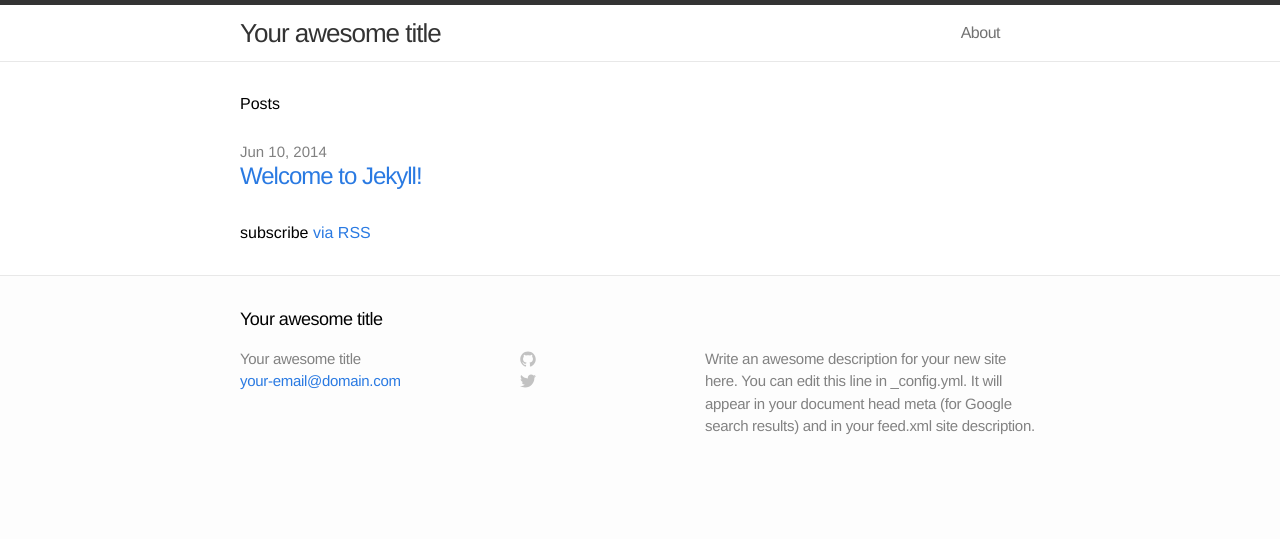
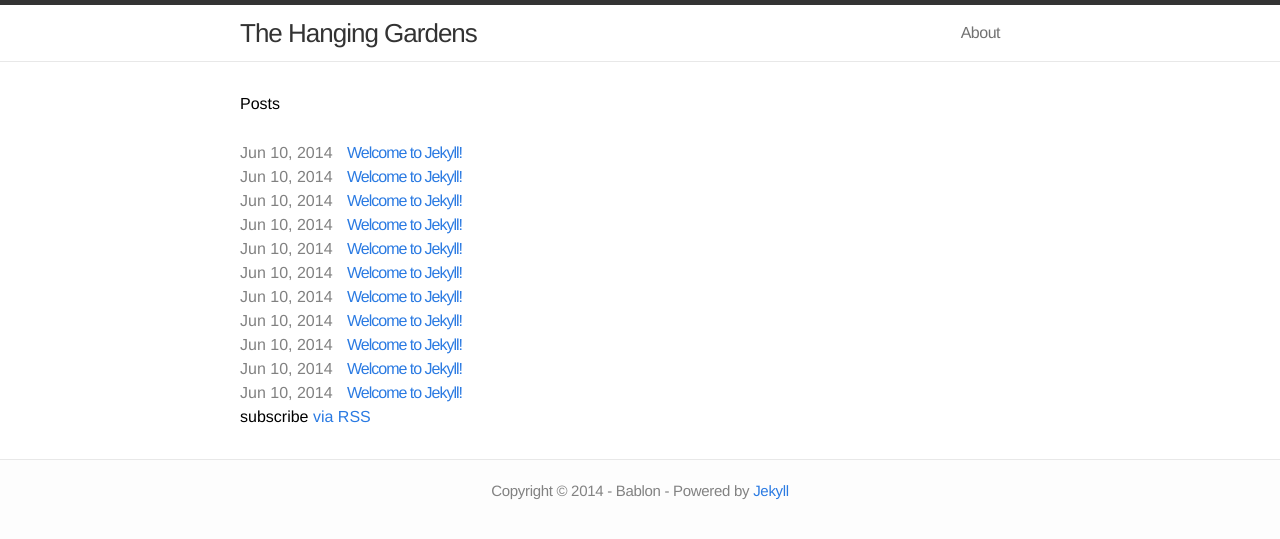
Before and after one commit to bablon/bablon.github.io, a Jekyll site: the page built from index.html, in a window 1280 px wide. Shown: the top 539 px of the page. Built offline with Jekyll 4.4.1, drawn with Linux system fonts in a browser that asks for light colours.

Commit message:
change layout and css

```diff
--- a/_config.yml
+++ b/_config.yml
@@ -1,9 +1,10 @@
 # Site settings
-title: Your awesome title
+username: Bablon
+title: The Hanging Gardens
 email: your-email@domain.com
-description: "Write an awesome description for your new site here. You can edit this line in _config.yml. It will appear in your document head meta (for Google search results) and in your feed.xml site description."
+description: "bablon's blog"
 baseurl: ""
-url: "http://yourdomain.com"
+#url: "http://yourdomain.com"
 
 # Build settings
 markdown: kramdown
--- a/_includes/footer.html
+++ b/_includes/footer.html
@@ -1,61 +1,13 @@
 <footer class="site-footer">
 
   <div class="wrap">
-
-    <h2 class="footer-heading">{{ site.title }}</h2>
-
-    <div class="footer-col-1 column">
-      <ul>
-        <li>{{ site.title }}</li>
-        <li><a href="mailto:{{ site.email }}">{{ site.email }}</a></li>
-      </ul>
-    </div>
-
-    <div class="footer-col-2 column">
-      <ul>
-        <li>
-          <a href="https://github.com/{{ site.username }}">
-            <span class="icon github">
-              <svg version="1.1" class="github-icon-svg" xmlns="http://www.w3.org/2000/svg" xmlns:xlink="http://www.w3.org/1999/xlink" x="0px" y="0px"
-                 viewBox="0 0 16 16" enable-background="new 0 0 16 16" xml:space="preserve">
-                <path fill-rule="evenodd" clip-rule="evenodd" fill="#C2C2C2" d="M7.999,0.431c-4.285,0-7.76,3.474-7.76,7.761
-                c0,3.428,2.223,6.337,5.307,7.363c0.388,0.071,0.53-0.168,0.53-0.374c0-0.184-0.007-0.672-0.01-1.32
-                c-2.159,0.469-2.614-1.04-2.614-1.04c-0.353-0.896-0.862-1.135-0.862-1.135c-0.705-0.481,0.053-0.472,0.053-0.472
-                c0.779,0.055,1.189,0.8,1.189,0.8c0.692,1.186,1.816,0.843,2.258,0.645c0.071-0.502,0.271-0.843,0.493-1.037
-                C4.86,11.425,3.049,10.76,3.049,7.786c0-0.847,0.302-1.54,0.799-2.082C3.768,5.507,3.501,4.718,3.924,3.65
-                c0,0,0.652-0.209,2.134,0.796C6.677,4.273,7.34,4.187,8,4.184c0.659,0.003,1.323,0.089,1.943,0.261
-                c1.482-1.004,2.132-0.796,2.132-0.796c0.423,1.068,0.157,1.857,0.077,2.054c0.497,0.542,0.798,1.235,0.798,2.082
-                c0,2.981-1.814,3.637-3.543,3.829c0.279,0.24,0.527,0.713,0.527,1.437c0,1.037-0.01,1.874-0.01,2.129
-                c0,0.208,0.14,0.449,0.534,0.373c3.081-1.028,5.302-3.935,5.302-7.362C15.76,3.906,12.285,0.431,7.999,0.431z"/>
-              </svg>
-            </span>
-            <span class="username">{{ site.username }}</span>
-          </a>
-        </li>
-        <li>
-          <a href="https://twitter.com/{{ site.username }}">
-            <span class="icon twitter">
-              <svg version="1.1" class="twitter-icon-svg" xmlns="http://www.w3.org/2000/svg" xmlns:xlink="http://www.w3.org/1999/xlink" x="0px" y="0px"
-                 viewBox="0 0 16 16" enable-background="new 0 0 16 16" xml:space="preserve">
-                <path fill="#C2C2C2" d="M15.969,3.058c-0.586,0.26-1.217,0.436-1.878,0.515c0.675-0.405,1.194-1.045,1.438-1.809
-                c-0.632,0.375-1.332,0.647-2.076,0.793c-0.596-0.636-1.446-1.033-2.387-1.033c-1.806,0-3.27,1.464-3.27,3.27
-                c0,0.256,0.029,0.506,0.085,0.745C5.163,5.404,2.753,4.102,1.14,2.124C0.859,2.607,0.698,3.168,0.698,3.767
-                c0,1.134,0.577,2.135,1.455,2.722C1.616,6.472,1.112,6.325,0.671,6.08c0,0.014,0,0.027,0,0.041c0,1.584,1.127,2.906,2.623,3.206
-                C3.02,9.402,2.731,9.442,2.433,9.442c-0.211,0-0.416-0.021-0.615-0.059c0.416,1.299,1.624,2.245,3.055,2.271
-                c-1.119,0.877-2.529,1.4-4.061,1.4c-0.264,0-0.524-0.015-0.78-0.046c1.447,0.928,3.166,1.469,5.013,1.469
-                c6.015,0,9.304-4.983,9.304-9.304c0-0.142-0.003-0.283-0.009-0.423C14.976,4.29,15.531,3.714,15.969,3.058z"/>
-              </svg>
-            </span>
-            <span class="username">{{ site.username }}</span>
-          </a>
-        </li>
-      </ul>
-    </div>
-
-    <div class="footer-col-3 column">
-      <p class="text">{{ site.description }}</p>
-    </div>
-
+      <p>
+		  Copyright © 2014 - {{ site.username }} -
+		  <span class="credit">
+			  Powered by
+			  <a href="http://jekyllrb.com">Jekyll</a>
+		  </span>
+      </p>
   </div>
 
 </footer>
--- /dev/null
+++ b/_posts/2014-06-10-welcome-to-jekyll-1.markdown
@@ -0,0 +1,24 @@
+---
+layout: post
+title:  "Welcome to Jekyll!"
+date:   2014-06-10 18:41:36
+categories: jekyll update
+---
+
+You'll find this post in your `_posts` directory - edit this post and re-build (or run with the `-w` switch) to see your changes!
+To add new posts, simply add a file in the `_posts` directory that follows the convention: YYYY-MM-DD-name-of-post.ext.
+
+Jekyll also offers powerful support for code snippets:
+
+{% highlight ruby %}
+def print_hi(name)
+  puts "Hi, #{name}"
+end
+print_hi('Tom')
+#=> prints 'Hi, Tom' to STDOUT.
+{% endhighlight %}
+
+Check out the [Jekyll docs][jekyll] for more info on how to get the most out of Jekyll. File all bugs/feature requests at [Jekyll's GitHub repo][jekyll-gh].
+
+[jekyll-gh]: https://github.com/jekyll/jekyll
+[jekyll]:    http://jekyllrb.com
--- /dev/null
+++ b/_posts/2014-06-10-welcome-to-jekyll-10.markdown
@@ -0,0 +1,24 @@
+---
+layout: post
+title:  "Welcome to Jekyll!"
+date:   2014-06-10 18:41:36
+categories: jekyll update
+---
+
+You'll find this post in your `_posts` directory - edit this post and re-build (or run with the `-w` switch) to see your changes!
+To add new posts, simply add a file in the `_posts` directory that follows the convention: YYYY-MM-DD-name-of-post.ext.
+
+Jekyll also offers powerful support for code snippets:
+
+{% highlight ruby %}
+def print_hi(name)
+  puts "Hi, #{name}"
+end
+print_hi('Tom')
+#=> prints 'Hi, Tom' to STDOUT.
+{% endhighlight %}
+
+Check out the [Jekyll docs][jekyll] for more info on how to get the most out of Jekyll. File all bugs/feature requests at [Jekyll's GitHub repo][jekyll-gh].
+
+[jekyll-gh]: https://github.com/jekyll/jekyll
+[jekyll]:    http://jekyllrb.com
--- /dev/null
+++ b/_posts/2014-06-10-welcome-to-jekyll-2.markdown
@@ -0,0 +1,24 @@
+---
+layout: post
+title:  "Welcome to Jekyll!"
+date:   2014-06-10 18:41:36
+categories: jekyll update
+---
+
+You'll find this post in your `_posts` directory - edit this post and re-build (or run with the `-w` switch) to see your changes!
+To add new posts, simply add a file in the `_posts` directory that follows the convention: YYYY-MM-DD-name-of-post.ext.
+
+Jekyll also offers powerful support for code snippets:
+
+{% highlight ruby %}
+def print_hi(name)
+  puts "Hi, #{name}"
+end
+print_hi('Tom')
+#=> prints 'Hi, Tom' to STDOUT.
+{% endhighlight %}
+
+Check out the [Jekyll docs][jekyll] for more info on how to get the most out of Jekyll. File all bugs/feature requests at [Jekyll's GitHub repo][jekyll-gh].
+
+[jekyll-gh]: https://github.com/jekyll/jekyll
+[jekyll]:    http://jekyllrb.com
--- /dev/null
+++ b/_posts/2014-06-10-welcome-to-jekyll-3.markdown
@@ -0,0 +1,24 @@
+---
+layout: post
+title:  "Welcome to Jekyll!"
+date:   2014-06-10 18:41:36
+categories: jekyll update
+---
+
+You'll find this post in your `_posts` directory - edit this post and re-build (or run with the `-w` switch) to see your changes!
+To add new posts, simply add a file in the `_posts` directory that follows the convention: YYYY-MM-DD-name-of-post.ext.
+
+Jekyll also offers powerful support for code snippets:
+
+{% highlight ruby %}
+def print_hi(name)
+  puts "Hi, #{name}"
+end
+print_hi('Tom')
+#=> prints 'Hi, Tom' to STDOUT.
+{% endhighlight %}
+
+Check out the [Jekyll docs][jekyll] for more info on how to get the most out of Jekyll. File all bugs/feature requests at [Jekyll's GitHub repo][jekyll-gh].
+
+[jekyll-gh]: https://github.com/jekyll/jekyll
+[jekyll]:    http://jekyllrb.com
--- /dev/null
+++ b/_posts/2014-06-10-welcome-to-jekyll-4.markdown
@@ -0,0 +1,24 @@
+---
+layout: post
+title:  "Welcome to Jekyll!"
+date:   2014-06-10 18:41:36
+categories: jekyll update
+---
+
+You'll find this post in your `_posts` directory - edit this post and re-build (or run with the `-w` switch) to see your changes!
+To add new posts, simply add a file in the `_posts` directory that follows the convention: YYYY-MM-DD-name-of-post.ext.
+
+Jekyll also offers powerful support for code snippets:
+
+{% highlight ruby %}
+def print_hi(name)
+  puts "Hi, #{name}"
+end
+print_hi('Tom')
+#=> prints 'Hi, Tom' to STDOUT.
+{% endhighlight %}
+
+Check out the [Jekyll docs][jekyll] for more info on how to get the most out of Jekyll. File all bugs/feature requests at [Jekyll's GitHub repo][jekyll-gh].
+
+[jekyll-gh]: https://github.com/jekyll/jekyll
+[jekyll]:    http://jekyllrb.com
--- /dev/null
+++ b/_posts/2014-06-10-welcome-to-jekyll-5.markdown
@@ -0,0 +1,24 @@
+---
+layout: post
+title:  "Welcome to Jekyll!"
+date:   2014-06-10 18:41:36
+categories: jekyll update
+---
+
+You'll find this post in your `_posts` directory - edit this post and re-build (or run with the `-w` switch) to see your changes!
+To add new posts, simply add a file in the `_posts` directory that follows the convention: YYYY-MM-DD-name-of-post.ext.
+
+Jekyll also offers powerful support for code snippets:
+
+{% highlight ruby %}
+def print_hi(name)
+  puts "Hi, #{name}"
+end
+print_hi('Tom')
+#=> prints 'Hi, Tom' to STDOUT.
+{% endhighlight %}
+
+Check out the [Jekyll docs][jekyll] for more info on how to get the most out of Jekyll. File all bugs/feature requests at [Jekyll's GitHub repo][jekyll-gh].
+
+[jekyll-gh]: https://github.com/jekyll/jekyll
+[jekyll]:    http://jekyllrb.com
--- /dev/null
+++ b/_posts/2014-06-10-welcome-to-jekyll-6.markdown
@@ -0,0 +1,24 @@
+---
+layout: post
+title:  "Welcome to Jekyll!"
+date:   2014-06-10 18:41:36
+categories: jekyll update
+---
+
+You'll find this post in your `_posts` directory - edit this post and re-build (or run with the `-w` switch) to see your changes!
+To add new posts, simply add a file in the `_posts` directory that follows the convention: YYYY-MM-DD-name-of-post.ext.
+
+Jekyll also offers powerful support for code snippets:
+
+{% highlight ruby %}
+def print_hi(name)
+  puts "Hi, #{name}"
+end
+print_hi('Tom')
+#=> prints 'Hi, Tom' to STDOUT.
+{% endhighlight %}
+
+Check out the [Jekyll docs][jekyll] for more info on how to get the most out of Jekyll. File all bugs/feature requests at [Jekyll's GitHub repo][jekyll-gh].
+
+[jekyll-gh]: https://github.com/jekyll/jekyll
+[jekyll]:    http://jekyllrb.com
--- /dev/null
+++ b/_posts/2014-06-10-welcome-to-jekyll-7.markdown
@@ -0,0 +1,24 @@
+---
+layout: post
+title:  "Welcome to Jekyll!"
+date:   2014-06-10 18:41:36
+categories: jekyll update
+---
+
+You'll find this post in your `_posts` directory - edit this post and re-build (or run with the `-w` switch) to see your changes!
+To add new posts, simply add a file in the `_posts` directory that follows the convention: YYYY-MM-DD-name-of-post.ext.
+
+Jekyll also offers powerful support for code snippets:
+
+{% highlight ruby %}
+def print_hi(name)
+  puts "Hi, #{name}"
+end
+print_hi('Tom')
+#=> prints 'Hi, Tom' to STDOUT.
+{% endhighlight %}
+
+Check out the [Jekyll docs][jekyll] for more info on how to get the most out of Jekyll. File all bugs/feature requests at [Jekyll's GitHub repo][jekyll-gh].
+
+[jekyll-gh]: https://github.com/jekyll/jekyll
+[jekyll]:    http://jekyllrb.com
--- /dev/null
+++ b/_posts/2014-06-10-welcome-to-jekyll-8.markdown
@@ -0,0 +1,24 @@
+---
+layout: post
+title:  "Welcome to Jekyll!"
+date:   2014-06-10 18:41:36
+categories: jekyll update
+---
+
+You'll find this post in your `_posts` directory - edit this post and re-build (or run with the `-w` switch) to see your changes!
+To add new posts, simply add a file in the `_posts` directory that follows the convention: YYYY-MM-DD-name-of-post.ext.
+
+Jekyll also offers powerful support for code snippets:
+
+{% highlight ruby %}
+def print_hi(name)
+  puts "Hi, #{name}"
+end
+print_hi('Tom')
+#=> prints 'Hi, Tom' to STDOUT.
+{% endhighlight %}
+
+Check out the [Jekyll docs][jekyll] for more info on how to get the most out of Jekyll. File all bugs/feature requests at [Jekyll's GitHub repo][jekyll-gh].
+
+[jekyll-gh]: https://github.com/jekyll/jekyll
+[jekyll]:    http://jekyllrb.com
--- /dev/null
+++ b/_posts/2014-06-10-welcome-to-jekyll-9.markdown
@@ -0,0 +1,24 @@
+---
+layout: post
+title:  "Welcome to Jekyll!"
+date:   2014-06-10 18:41:36
+categories: jekyll update
+---
+
+You'll find this post in your `_posts` directory - edit this post and re-build (or run with the `-w` switch) to see your changes!
+To add new posts, simply add a file in the `_posts` directory that follows the convention: YYYY-MM-DD-name-of-post.ext.
+
+Jekyll also offers powerful support for code snippets:
+
+{% highlight ruby %}
+def print_hi(name)
+  puts "Hi, #{name}"
+end
+print_hi('Tom')
+#=> prints 'Hi, Tom' to STDOUT.
+{% endhighlight %}
+
+Check out the [Jekyll docs][jekyll] for more info on how to get the most out of Jekyll. File all bugs/feature requests at [Jekyll's GitHub repo][jekyll-gh].
+
+[jekyll-gh]: https://github.com/jekyll/jekyll
+[jekyll]:    http://jekyllrb.com
--- a/css/main.css
+++ b/css/main.css
@@ -77,7 +77,8 @@
 
 .site-footer {
   border-top: 1px solid #e8e8e8;
-  padding: 30px 0;
+  padding: 20px 0;
+  text-align: center;
 }
 
 .footer-heading {
@@ -148,18 +149,19 @@
 
 .posts { list-style-type: none; }
 
-.posts li { margin-bottom: 30px; }
+.posts li { margin-bottom: 0px; }
 
 .posts .post-link {
-  font-size: 24px;
+  font-size: 16px;
   letter-spacing: -1px;
   line-height: 1;
 }
 
 .posts .post-date {
-  display: block;
-  font-size: 15px;
+  //display: block;
+  font-size: 16px;
   color: #818181;
+  margin-right: 10px;
 }
 
 
```
